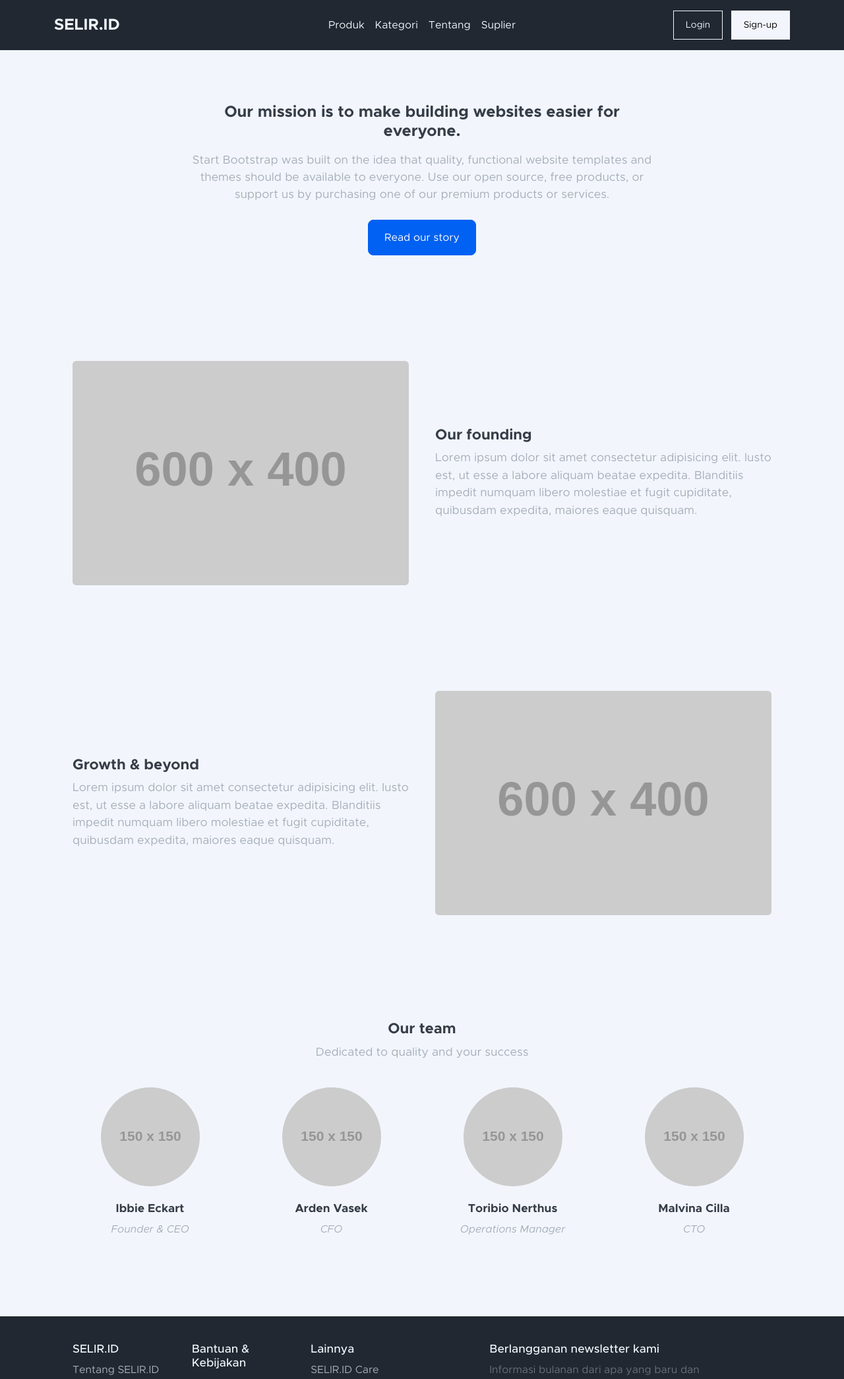
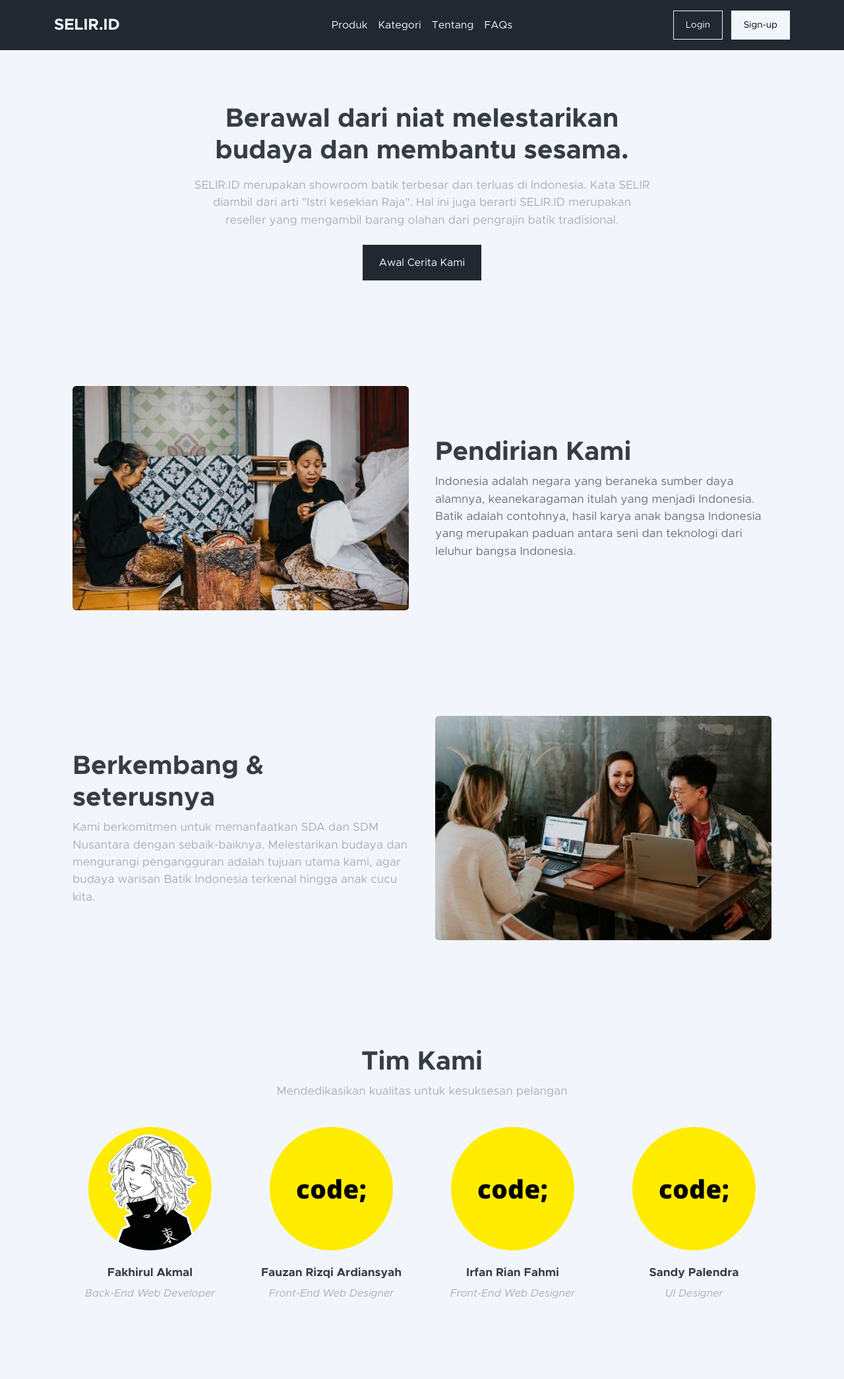
Before and after one commit to fakhirula/ci-umkm, a CodeIgniter app: page /ci-umkm/index.php/public/tentang/index in a window 1280 px wide. Shown: the top 2090 px of the page at 66% size. Run offline with CodeIgniter, Linux system fonts and the light colour scheme; data comes from the database, SQL or seed files in the repository; grey boxes labelled with a size stand in for pictures from a placeholder-image service; some libraries are stand-ins or nearby versions.

Commit message:
Improve public UI

```diff
--- a/application/config/routes.php
+++ b/application/config/routes.php
@@ -60,4 +60,4 @@ $route['produk/detail_produk'] = 'public/produk/detail_produk';
 $route['produk/checkout'] = 'public/produk/checkout';
 $route['kategori'] = 'public/kategori';
 $route['tentang'] = 'public/tentang';
-$route['suplier'] = 'public/suplier';
+$route['faq'] = 'public/faq';
--- a/application/views/admin/pesanan/edit.php
+++ b/application/views/admin/pesanan/edit.php
@@ -61,7 +61,7 @@
                                         <input id="id" name="id" type="hidden" value="<?= $this->secure->encrypt_url($pesanan->id) ?>" required readonly />
                                         <div class="mb-3">
                                             <label class="small mb-1" for="tanggal">Tanggal</label>
-                                            <input class="form-control <?php echo form_error('tanggal') ? 'is-invalid' : '' ?>" id="tanggal" name="tanggal" type="text" value="<?= $pesanan->tanggal ?>" required />
+                                            <input class="form-control <?php echo form_error('tanggal') ? 'is-invalid' : '' ?>" id="tanggal" name="tanggal" type="text" value="<?= $pesanan->tanggal ?>" required readonly />
                                             <div class="invalid-feedback">
                                                 <?php echo form_error('tanggal') ?>
                                             </div>
--- a/application/views/admin/pesanan/index.php
+++ b/application/views/admin/pesanan/index.php
@@ -25,12 +25,6 @@
                                         <div class="page-header-icon"><i data-feather="truck"></i></div>
                                         <?= str_replace("_", " ", ucfirst($this->uri->segment(2))) . " List" ?>
                                     </h1>
-                                </div>
-                                <div class="col-12 col-xl-auto mb-3">
-                                    <button class="btn btn-sm btn-light text-primary" type="button" data-bs-toggle="modal" data-bs-target="#addModal">
-                                        <i class="me-1" data-feather="plus"></i>
-                                        <?= "Add New " . str_replace("_", " ", ucfirst($this->uri->segment(2))) ?>
-                                    </button>
                                 </div>
                             </div>
                         </div>
--- a/application/views/public/_partials/navbar.php
+++ b/application/views/public/_partials/navbar.php
@@ -8,7 +8,7 @@
             <li><a href="<?= base_url('produk') ?>" class="nav-link px-2 link-light">Produk</a></li>
             <li><a href="<?= base_url('kategori') ?>" class="nav-link px-2 link-light">Kategori</a></li>
             <li><a href="<?= base_url('tentang') ?>" class="nav-link px-2 link-light">Tentang</a></li>
-            <li><a href="<?= base_url('suplier') ?>" class="nav-link px-2 link-light">Suplier</a></li>
+            <li><a href="<?= base_url('faq') ?>" class="nav-link px-2 link-light">FAQs</a></li>
         </ul>
 
         <div class="col-md-3 text-end">
--- a/application/views/public/checkout.php
+++ b/application/views/public/checkout.php
@@ -101,6 +101,10 @@
                                 <label class="form-check-label" for="transfer">Transfer Bank</label>
                             </div>
                             <div class="form-check">
+                                <input id="virtualaccount" name="paymentMethod" type="radio" class="form-check-input" checked required>
+                                <label class="form-check-label" for="virtualaccount">Virtual Account</label>
+                            </div>
+                            <div class="form-check">
                                 <input id="mitra" name="paymentMethod" type="radio" class="form-check-input" required>
                                 <label class="form-check-label" for="mitra">Mitra SELIR.ID</label>
                             </div>
--- a/application/views/public/tentang.php
+++ b/application/views/public/tentang.php
@@ -17,9 +17,9 @@
                 <div class="row justify-content-center">
                     <div class="col-lg-8 col-xxl-6">
                         <div class="text-center my-5">
-                            <h1 class="fw-bolder mb-3">Our mission is to make building websites easier for everyone.</h1>
-                            <p class="lead fw-normal text-muted mb-4">Start Bootstrap was built on the idea that quality, functional website templates and themes should be available to everyone. Use our open source, free products, or support us by purchasing one of our premium products or services.</p>
-                            <a class="btn btn-primary btn-lg" href="#scroll-target">Read our story</a>
+                            <h1 class="display-6 fw-bolder mb-3">Berawal dari niat melestarikan budaya dan membantu sesama.</h1>
+                            <p class="lead fw-normal text-muted mb-4">SELIR.ID merupakan showroom batik terbesar dan terluas di Indonesia. Kata SELIR diambil dari arti "Istri kesekian Raja". Hal ini juga berarti SELIR.ID merupakan reseller yang mengambil barang olahan dari pengrajin batik tradisional.</p>
+                            <a class="btn btn-dark rounded-0 btn-lg" href="#scroll-target">Awal Cerita Kami</a>
                         </div>
                     </div>
                 </div>
@@ -29,10 +29,10 @@
         <section class="py-5 bg-light" id="scroll-target">
             <div class="container px-5 my-5">
                 <div class="row gx-5 align-items-center">
-                    <div class="col-lg-6"><img class="img-fluid rounded mb-5 mb-lg-0" src="https://dummyimage.com/600x400/343a40/6c757d" alt="..." /></div>
+                    <div class="col-lg-6"><img class="img-fluid rounded mb-5 mb-lg-0" src="<?= base_url('assets/images/ilustrations/about-1.jpg') ?>" alt="Sumber Daya Alam Batik Indonesia" /></div>
                     <div class="col-lg-6">
-                        <h2 class="fw-bolder">Our founding</h2>
-                        <p class="lead fw-normal text-muted mb-0">Lorem ipsum dolor sit amet consectetur adipisicing elit. Iusto est, ut esse a labore aliquam beatae expedita. Blanditiis impedit numquam libero molestiae et fugit cupiditate, quibusdam expedita, maiores eaque quisquam.</p>
+                        <h2 class="display-6 fw-bolder">Pendirian Kami</h2>
+                        <p class="lead fw-normal mb-0">Indonesia adalah negara yang beraneka sumber daya alamnya, keanekaragaman itulah yang menjadi Indonesia. Batik adalah contohnya, hasil karya anak bangsa Indonesia yang merupakan paduan antara seni dan teknologi dari leluhur bangsa Indonesia.</p>
                     </div>
                 </div>
             </div>
@@ -41,10 +41,10 @@
         <section class="py-5">
             <div class="container px-5 my-5">
                 <div class="row gx-5 align-items-center">
-                    <div class="col-lg-6 order-first order-lg-last"><img class="img-fluid rounded mb-5 mb-lg-0" src="https://dummyimage.com/600x400/343a40/6c757d" alt="..." /></div>
+                    <div class="col-lg-6 order-first order-lg-last"><img class="img-fluid rounded mb-5 mb-lg-0" src="<?= base_url('assets/images/ilustrations/about-2.jpg') ?>" alt="Berkembang Bersama SELIR.ID" /></div>
                     <div class="col-lg-6">
-                        <h2 class="fw-bolder">Growth &amp; beyond</h2>
-                        <p class="lead fw-normal text-muted mb-0">Lorem ipsum dolor sit amet consectetur adipisicing elit. Iusto est, ut esse a labore aliquam beatae expedita. Blanditiis impedit numquam libero molestiae et fugit cupiditate, quibusdam expedita, maiores eaque quisquam.</p>
+                        <h2 class="display-6 fw-bolder">Berkembang &amp; seterusnya</h2>
+                        <p class="lead fw-normal text-muted mb-0">Kami berkomitmen untuk memanfaatkan SDA dan SDM Nusantara dengan sebaik-baiknya. Melestarikan budaya dan mengurangi pengangguran adalah tujuan utama kami, agar budaya warisan Batik Indonesia terkenal hingga anak cucu kita.</p>
                     </div>
                 </div>
             </div>
@@ -53,36 +53,36 @@
         <section class="py-5 bg-light">
             <div class="container px-5 my-5">
                 <div class="text-center">
-                    <h2 class="fw-bolder">Our team</h2>
-                    <p class="lead fw-normal text-muted mb-5">Dedicated to quality and your success</p>
+                    <h2 class="display-6 fw-bolder">Tim Kami</h2>
+                    <p class="lead fw-normal text-muted mb-5">Mendedikasikan kualitas untuk kesuksesan pelangan</p>
                 </div>
                 <div class="row gx-5 row-cols-1 row-cols-sm-2 row-cols-xl-4 justify-content-center">
                     <div class="col mb-5 mb-5 mb-xl-0">
                         <div class="text-center">
-                            <img class="img-fluid rounded-circle mb-4 px-4" src="https://dummyimage.com/150x150/ced4da/6c757d" alt="..." />
-                            <h5 class="fw-bolder">Ibbie Eckart</h5>
-                            <div class="fst-italic text-muted">Founder &amp; CEO</div>
+                            <img class="img-fluid rounded-circle mb-4 px-4" src="<?= base_url('assets/images/profiles/rul.png') ?>" alt="Profile Fakhirul Akmal" />
+                            <h5 class="fw-bolder">Fakhirul Akmal</h5>
+                            <div class="fst-italic text-muted">Back-End Web Developer</div>
                         </div>
                     </div>
                     <div class="col mb-5 mb-5 mb-xl-0">
                         <div class="text-center">
-                            <img class="img-fluid rounded-circle mb-4 px-4" src="https://dummyimage.com/150x150/ced4da/6c757d" alt="..." />
-                            <h5 class="fw-bolder">Arden Vasek</h5>
-                            <div class="fst-italic text-muted">CFO</div>
+                            <img class="img-fluid rounded-circle mb-4 px-4" src="<?= base_url('assets/images/profiles/fauzan.png') ?>" alt="Profile Fauzan Rizqi Ardiansyah" />
+                            <h5 class="fw-bolder">Fauzan Rizqi Ardiansyah</h5>
+                            <div class="fst-italic text-muted">Front-End Web Designer</div>
                         </div>
                     </div>
                     <div class="col mb-5 mb-5 mb-sm-0">
                         <div class="text-center">
-                            <img class="img-fluid rounded-circle mb-4 px-4" src="https://dummyimage.com/150x150/ced4da/6c757d" alt="..." />
-                            <h5 class="fw-bolder">Toribio Nerthus</h5>
-                            <div class="fst-italic text-muted">Operations Manager</div>
+                            <img class="img-fluid rounded-circle mb-4 px-4" src="<?= base_url('assets/images/profiles/irfan.png') ?>" alt="Profile Irfan Rian Fahmi" />
+                            <h5 class="fw-bolder">Irfan Rian Fahmi</h5>
+                            <div class="fst-italic text-muted">Front-End Web Designer</div>
                         </div>
                     </div>
                     <div class="col mb-5">
                         <div class="text-center">
-                            <img class="img-fluid rounded-circle mb-4 px-4" src="https://dummyimage.com/150x150/ced4da/6c757d" alt="..." />
-                            <h5 class="fw-bolder">Malvina Cilla</h5>
-                            <div class="fst-italic text-muted">CTO</div>
+                            <img class="img-fluid rounded-circle mb-4 px-4" src="<?= base_url('assets/images/profiles/sandy.png') ?>" alt="Profile Sandy Palendra" />
+                            <h5 class="fw-bolder">Sandy Palendra</h5>
+                            <div class="fst-italic text-muted">UI Designer</div>
                         </div>
                     </div>
                 </div>
--- a/application/views/welcome_message.php
+++ b/application/views/welcome_message.php
@@ -25,7 +25,7 @@
 							</div>
 						</div>
 					</div>
-					<div class="col-xl-5 col-xxl-6 d-none d-xl-block text-center"><img class="img-fluid rounded-0 my-5" src="https://dummyimage.com/600x400/343a40/6c757d" alt="..." /></div>
+					<div class="col-xl-5 col-xxl-6 d-none d-xl-block text-center"><img class="img-fluid rounded my-5" src="<?= base_url('assets/images/ilustrations/home.jpg') ?>" alt="Introduction SELIR.ID" /></div>
 				</div>
 			</div>
 		</header>
```
Also changed, not shown: application/controllers/public/Faq.php (added, +17 -0 lines), application/controllers/public/Suplier.php (deleted, +0 -21 lines), application/views/public/faq.php (+42 -35 lines), application/views/public/suplier.php (deleted), assets/images/ilustrations/about-1.jpg (added), assets/images/ilustrations/about-2.jpg (added), assets/images/ilustrations/home.jpg (added), assets/images/profiles/fauzan.png (added), assets/images/profiles/irfan.png (added), assets/images/profiles/rul.png (added), assets/images/profiles/sandy.png (added).
